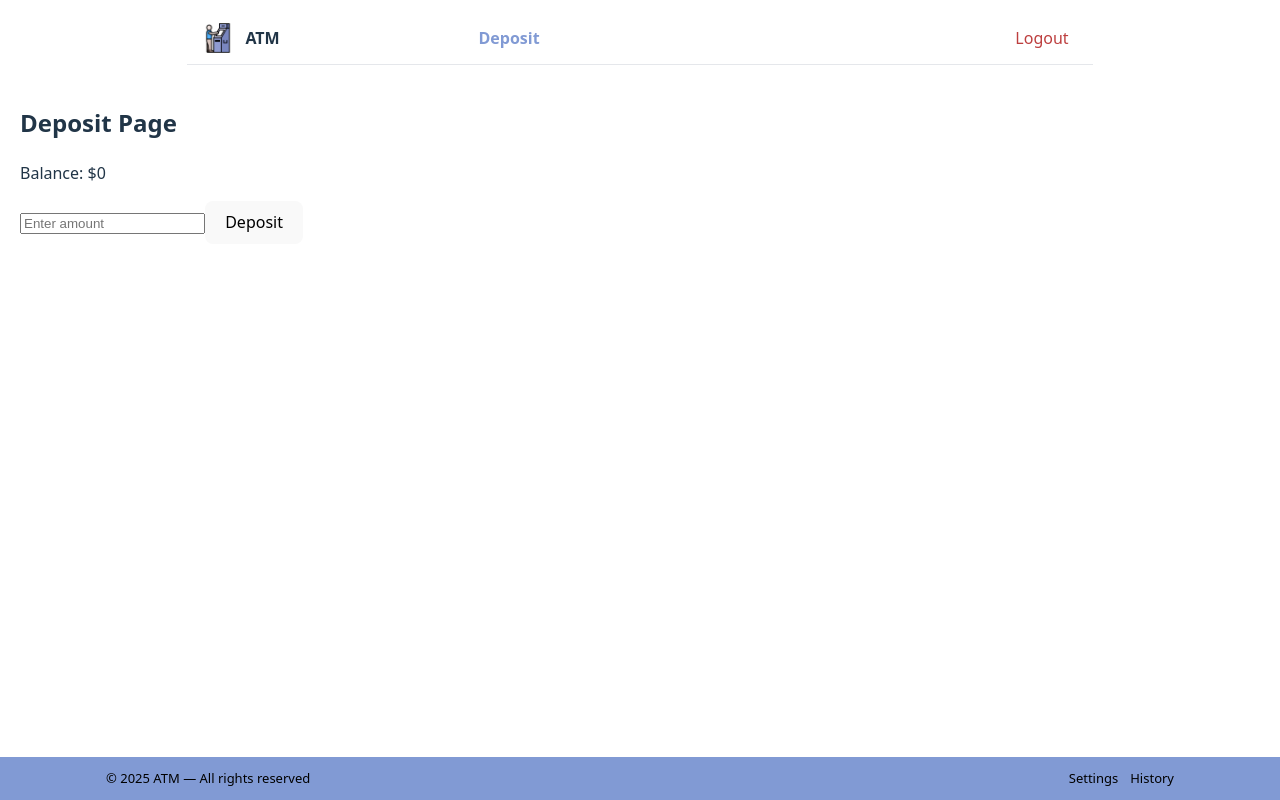
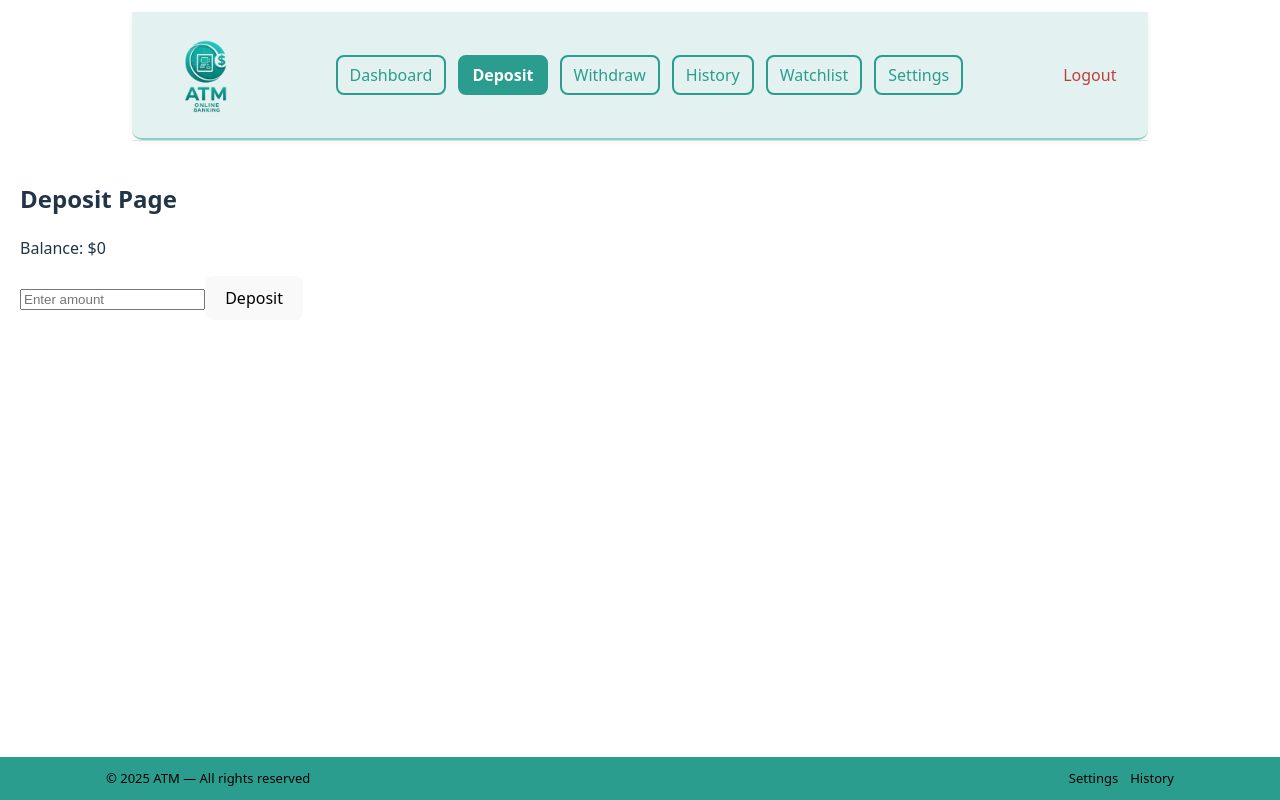
Before and after one commit to Code2Career-GSG/ATM-Project, a React (Vite) app: page /deposit in a window 1280 px wide. Built offline with nearby package versions, Linux system fonts and the light colour scheme.

Commit message:
Change the style of the website

```diff
--- a/src/index.css
+++ b/src/index.css
@@ -86,3 +86,56 @@ button:focus-visible {
     background-color: #f9f9f9;
   }
 }
+
+
+.deposit-container {
+  max-width: 400px;
+  margin: 40px auto;
+  padding: 30px;
+  border: 2px solid #ccc;
+  border-radius: 12px;
+  background-color: #f9f9f9;
+  box-shadow: 0 4px 10px rgba(0, 0, 0, 0.1);
+  text-align: center;
+  font-family: Arial, sans-serif;
+}
+
+.deposit-container h2 {
+  margin-bottom: 20px;
+  color: #333;
+}
+
+.deposit-container p {
+  font-size: 18px;
+  margin-bottom: 20px;
+  font-weight: bold;
+  color: #2a9d8f;
+}
+
+.deposit-form {
+  display: flex;
+  flex-direction: column;
+  gap: 15px;
+}
+
+.deposit-form input[type="number"] {
+  padding: 10px;
+  border-radius: 8px;
+  border: 1px solid #ccc;
+  font-size: 16px;
+}
+
+.deposit-form button {
+  padding: 10px;
+  border-radius: 8px;
+  border: none;
+  background-color: #2a9d8f;
+  color: white;
+  font-size: 16px;
+  cursor: pointer;
+  transition: background-color 0.2s;
+}
+
+.deposit-form button:hover {
+  background-color: #21867a;
+}
--- a/src/layout/Footer.tsx
+++ b/src/layout/Footer.tsx
@@ -4,7 +4,7 @@ import { NavLink } from "react-router-dom";
 
 const FooterWrap = styled.footer`
   width: auto !important;
-  background: #819ad4ff;
+  background: #2a9d8f;
 `;
 
 const Inner = styled.div`
--- a/src/layout/Navbar.tsx
+++ b/src/layout/Navbar.tsx
@@ -23,8 +23,8 @@ export const Navbar: React.FC = () => {
     <Nav>
       <Inner>
         <Brand>
-          <img src="/logo.png" alt="ATM Logo" width="30" height="30" />
-          <NavLink to="/dashboard">ATM</NavLink>
+          <img src="/logo2.png" alt="ATM Logo" width="100" height="100" />
+          {/* <NavLink to="/dashboard">ATM</NavLink> */}
         </Brand>
 
         <ToggleButton
@@ -58,7 +58,7 @@ export const Navbar: React.FC = () => {
             >
               <path
                 d="M4 6h16M4 12h16M4 18h16"
-                stroke="#7595d8ff"
+                stroke="#2a9d8f"
                 strokeWidth="2"
                 strokeLinecap="round"
                 strokeLinejoin="round"
@@ -111,7 +111,11 @@ const Inner = styled.div`
   display: flex;
   align-items: center;
   justify-content: space-between;
-  padding: 0.5rem 1rem;
+  padding: 0.8rem 1.5rem;
+  background-color: #e3f2f1;
+  border-bottom: 2px solid #88cec6;
+  border-radius: 0 0 10px 10px;
+  box-shadow: 0 2px 6px rgba(0, 0, 0, 0.05);
 `;
 
 const Brand = styled.div`
@@ -167,6 +171,7 @@ const NavLinks = styled.ul<{ open: boolean }>`
     box-shadow: none;
     padding: 0;
     align-items: center;
+
   }
 `;
 
@@ -174,23 +179,32 @@ const NavItem = styled.li``;
 
 const StyledLink = styled(NavLink)<{ open: boolean }>`
   text-decoration: none;
-  color: #ffffffff;
-  padding: 6px 8px;
+  color: #2a9d8f;
+  padding: 6px 12px;
   display: inline-block;
+  border: 2px solid #2a9d8f;
+  border-radius: 8px;
+  transition: all 0.3s ease;
 
   &[aria-current="page"] {
     font-weight: 700;
-    color: #819ad4ff;
+    background-color: #2a9d8f;
+    color: #ffffff;
   }
+
   &:hover {
-    color: #819ad4ff;
+    background-color: #2a9d8f;
+    color: white;
+    transform: scale(1.05);
   }
 
   &.logout {
-    color: #bd3f3fff;
+    color: #bd3f3f;
+    border-color: #bd3f3f;
     margin-left: ${(p) => (p.open ? "" : "5rem")};
   }
 `;
+
 
 const StyledAction = styled.button<{ open: boolean }>`
   text-decoration: none;
--- a/src/pages/DepositPage.tsx
+++ b/src/pages/DepositPage.tsx
@@ -2,11 +2,10 @@ import React, { useState } from "react";
 import { useDispatch, useSelector } from "react-redux";
 import { changeBalance, pushTransaction } from "../store/store";
 import type { RootState } from "../store/store";
-
+import "../index.css";
 export const DepositPage = () => {
   const dispatch = useDispatch();
 
-  // 👇 هنا نعرف نوع الـ state
   const balance = useSelector((state: RootState) => state.userData.balance);
   const username = useSelector((state: RootState) => state.userData.username);
 
```
Also changed, not shown: public/logo2.png (added).
